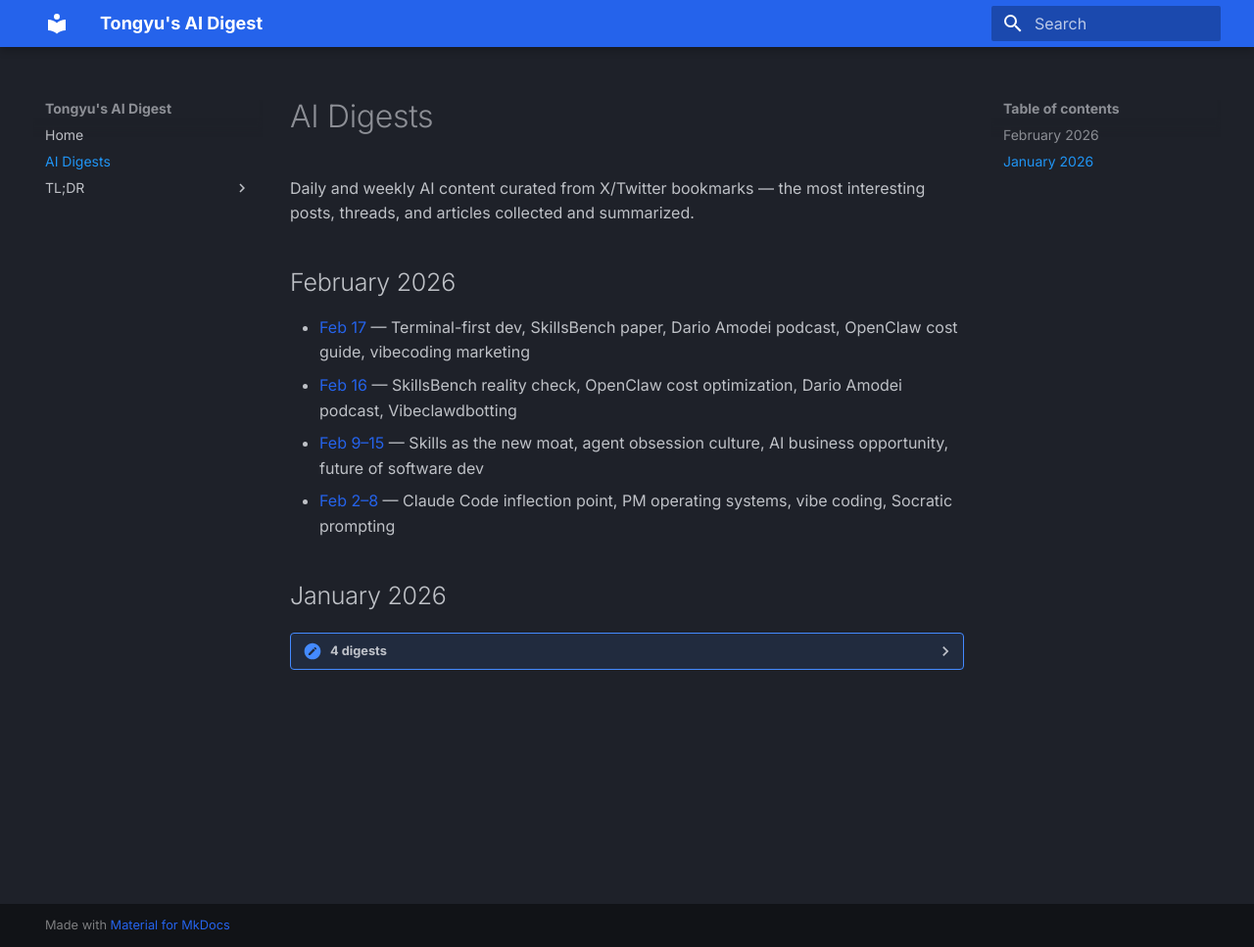
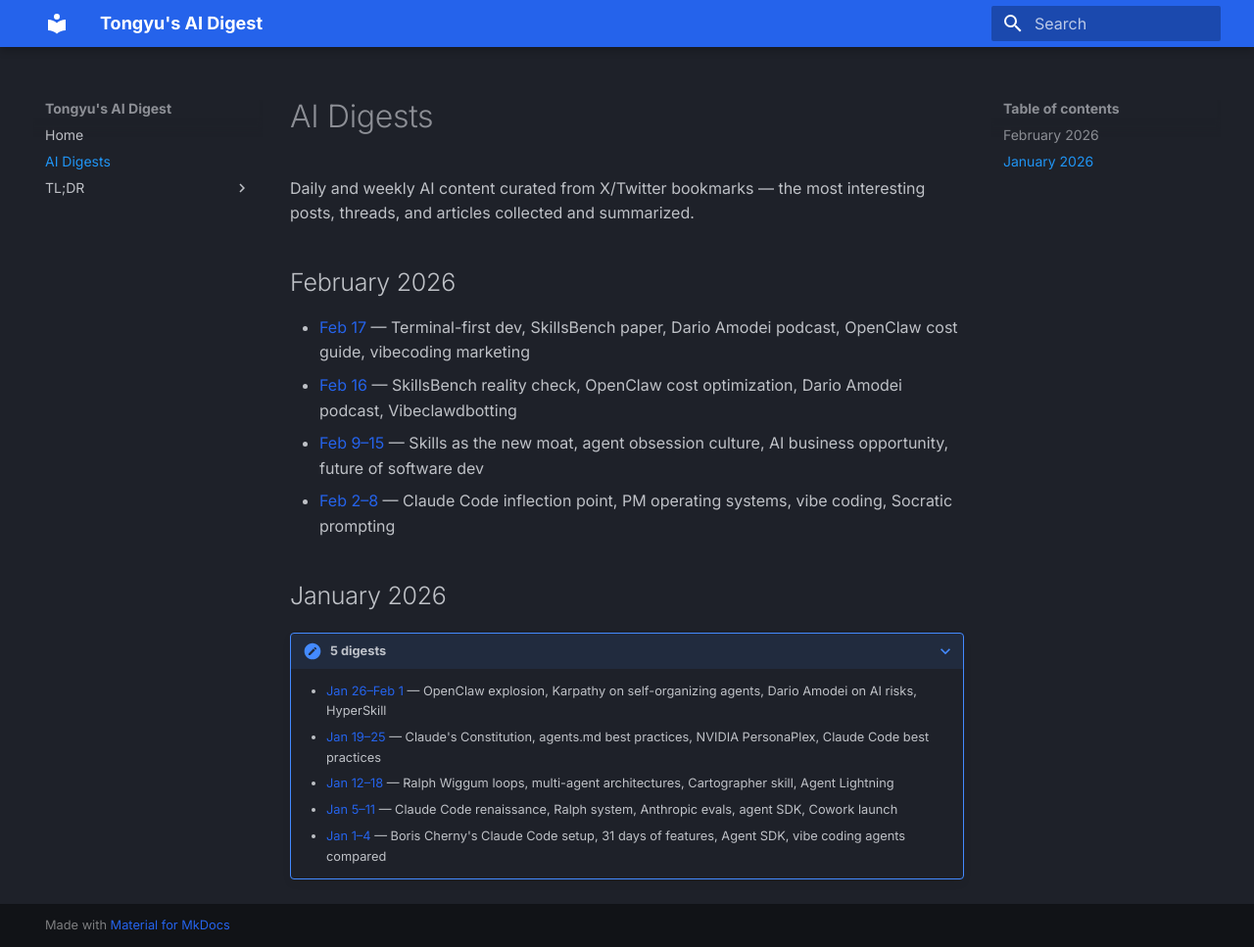
Before and after one commit to tongyuwang/ai-daily-digest, an MkDocs documentation site: the page built from docs/digests/index.md, in a window 1280 px wide and 967 px high. Shown: the whole window at 98% size. Built offline with MkDocs 1.6.1 and Material for MkDocs 9.7.7, drawn with Linux system fonts in a browser that asks for light colours.

Commit message:
Fix January section: use MkDocs admonition instead of HTML details tag

```diff
--- a/docs/digests/index.md
+++ b/docs/digests/index.md
@@ -11,13 +11,10 @@ Daily and weekly AI content curated from X/Twitter bookmarks — the most intere
 
 ## January 2026
 
-<details>
-<summary>4 digests</summary>
+???+ note "5 digests"
 
-- [Jan 26–Feb 1](2026-01-26-to-2026-02-01.md) — OpenClaw explosion, Karpathy on self-organizing agents, Dario Amodei on AI risks, HyperSkill
-- [Jan 19–25](2026-01-19-to-2026-01-25.md) — Claude's Constitution, agents.md best practices, NVIDIA PersonaPlex, Claude Code best practices
-- [Jan 12–18](2026-01-12-to-2026-01-18.md) — Ralph Wiggum loops, multi-agent architectures, Cartographer skill, Agent Lightning
-- [Jan 5–11](2026-01-05-to-2026-01-11.md) — Claude Code renaissance, Ralph system, Anthropic evals, agent SDK, Cowork launch
-- [Jan 1–4](2026-01-01-to-2026-01-04.md) — Boris Cherny's Claude Code setup, 31 days of features, Agent SDK, vibe coding agents compared
-
-</details>
+    - [Jan 26–Feb 1](2026-01-26-to-2026-02-01.md) — OpenClaw explosion, Karpathy on self-organizing agents, Dario Amodei on AI risks, HyperSkill
+    - [Jan 19–25](2026-01-19-to-2026-01-25.md) — Claude's Constitution, agents.md best practices, NVIDIA PersonaPlex, Claude Code best practices
+    - [Jan 12–18](2026-01-12-to-2026-01-18.md) — Ralph Wiggum loops, multi-agent architectures, Cartographer skill, Agent Lightning
+    - [Jan 5–11](2026-01-05-to-2026-01-11.md) — Claude Code renaissance, Ralph system, Anthropic evals, agent SDK, Cowork launch
+    - [Jan 1–4](2026-01-01-to-2026-01-04.md) — Boris Cherny's Claude Code setup, 31 days of features, Agent SDK, vibe coding agents compared
```
